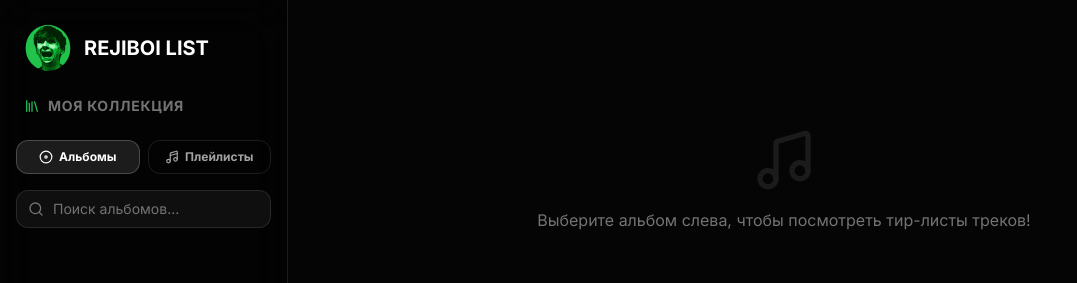
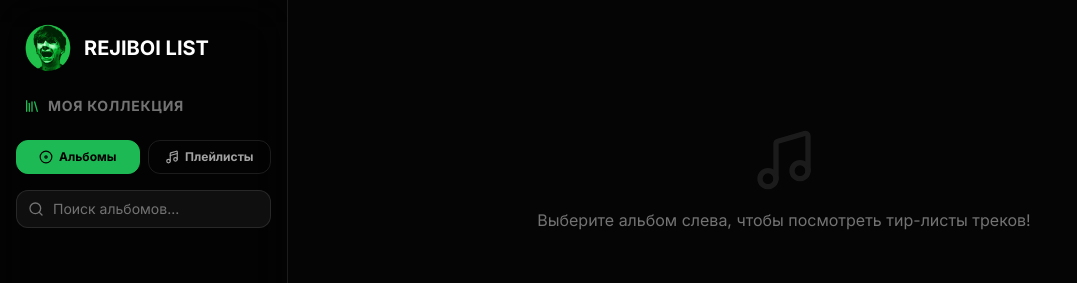
Before and after one commit to res661/rejirate, a website: page index.html in a window 1280 px wide. Shown: the top 283 px of the page, without its empty margins (0-1077 px from the left). Drawn offline with nearby package versions, Linux system fonts and the light colour scheme; no server answers.

Commit message:
sdfsdfsd44

```diff
--- a/style.css
+++ b/style.css
@@ -27,9 +27,10 @@ body {
 
 /* Tab Switcher Active State */
 .active-tab {
-    background-color: rgba(255, 255, 255, 0.1) !important;
-    border-color: rgba(255, 255, 255, 0.2) !important;
-    color: #ffffff !important;
+    background-color: #1DB954 !important;
+    border-color: #1DB954 !important;
+    color: #000000 !important;
+    font-weight: 700 !important;
 }
 
 /* Track Row */
```
